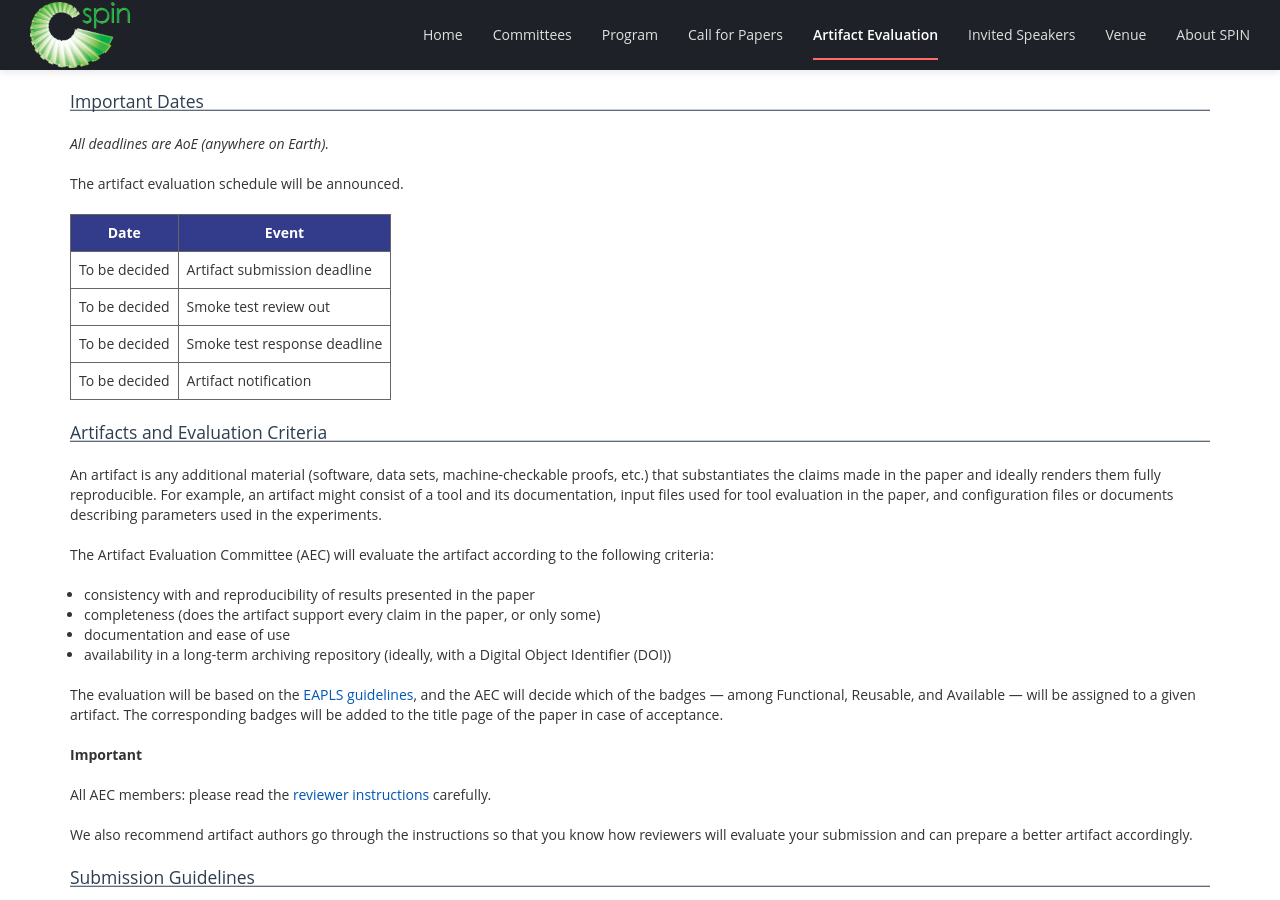
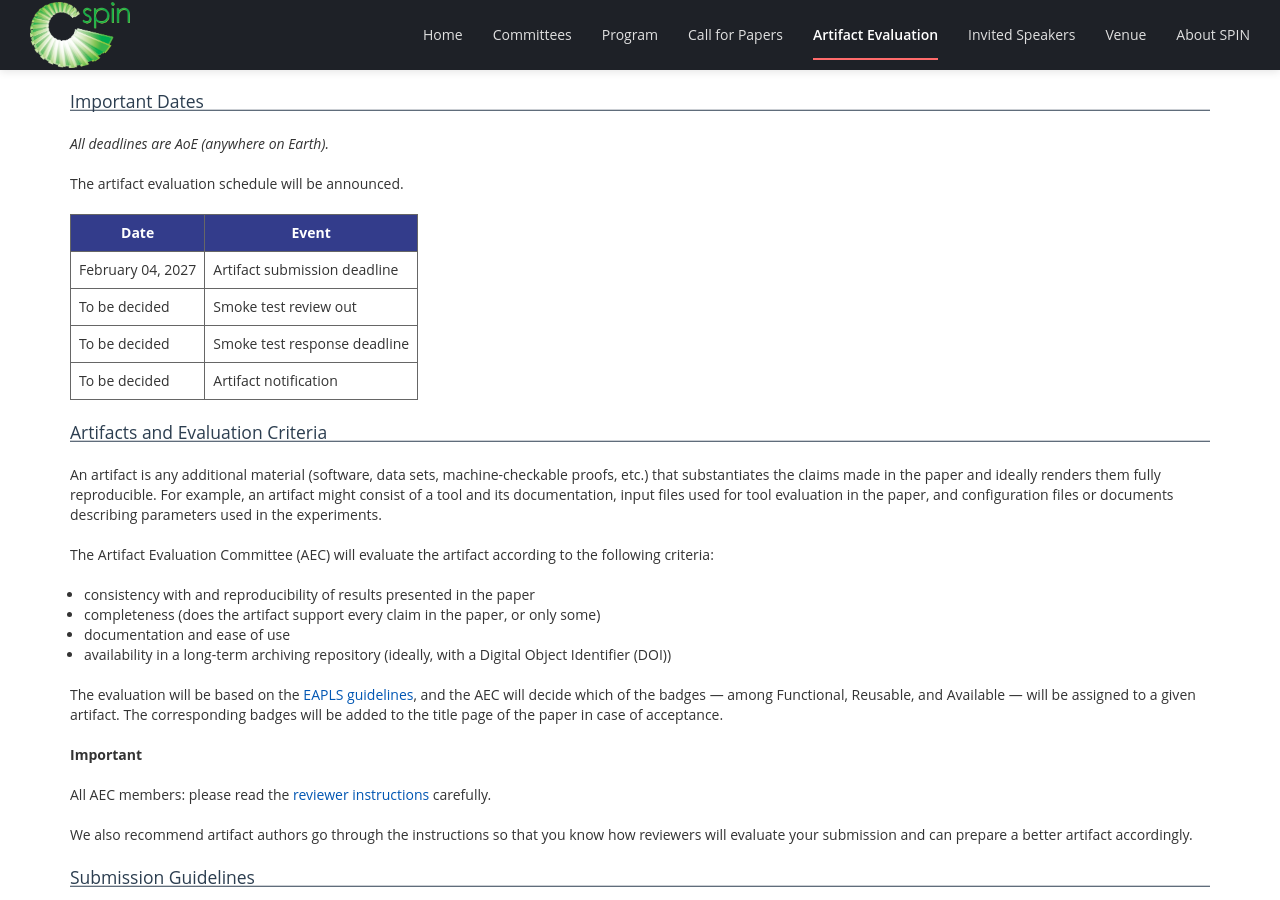
Before and after one commit to SPIN-web/SPIN2027, a Jekyll site: the page built from _pages/artifacts.md, in a window 1280 px wide and 900 px high, scrolled down 371 px. Built offline with Jekyll 4.4.1, drawn with Linux system fonts in a browser that asks for light colours; nearby versions of some CDN libraries.

Commit message:
Add artifact deadline to artifact page

```diff
--- a/_pages/artifacts.md
+++ b/_pages/artifacts.md
@@ -16,12 +16,12 @@ Artifact evaluation results will not influence acceptance of the corresponding p
 
 The artifact evaluation schedule will be announced.
 
-| Date | Event |
-| ---- | ----- |
-| To be decided | Artifact submission deadline |
-| To be decided | Smoke test review out |
-| To be decided | Smoke test response deadline |
-| To be decided | Artifact notification |
+| Date              | Event                        |
+|-------------------|------------------------------|
+| February 04, 2027 | Artifact submission deadline |
+| To be decided     | Smoke test review out        |
+| To be decided     | Smoke test response deadline |
+| To be decided     | Artifact notification        |
 
 ## Artifacts and Evaluation Criteria
 
```
